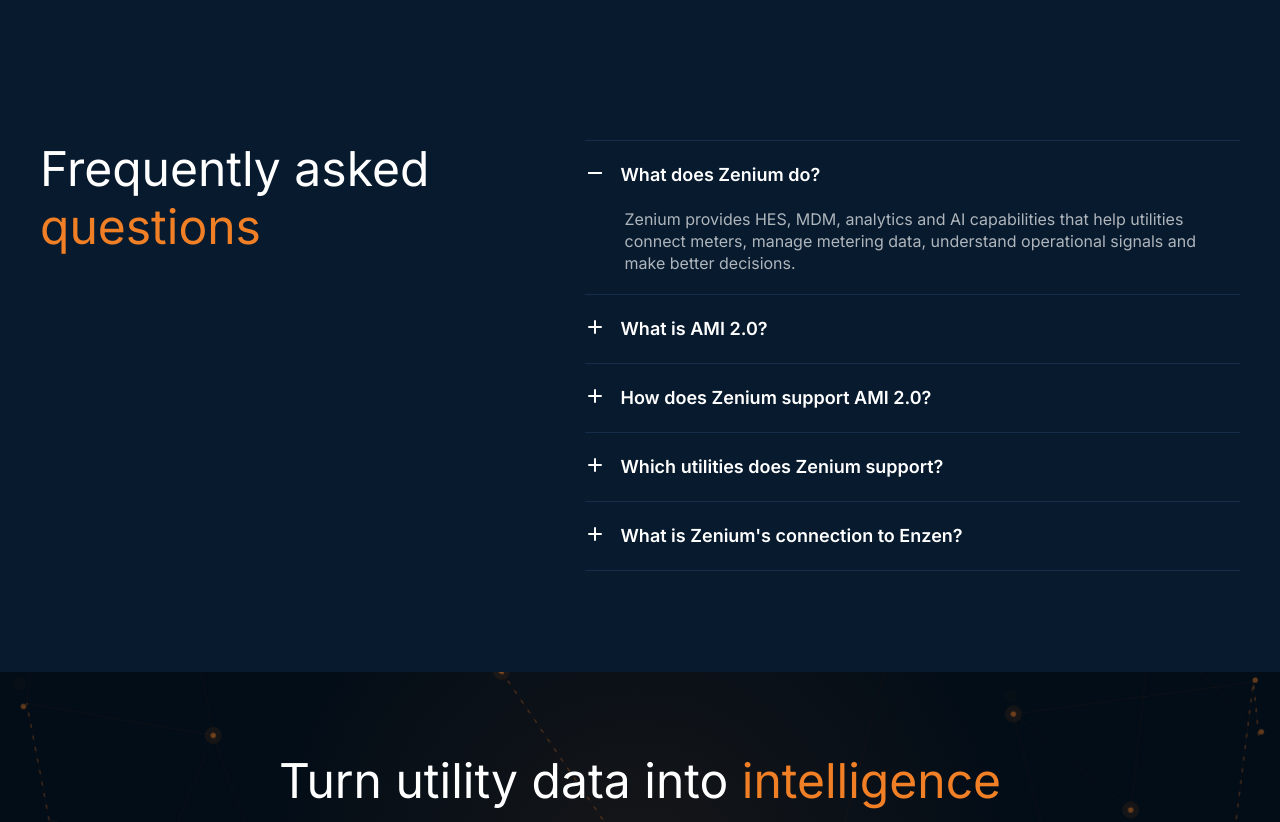
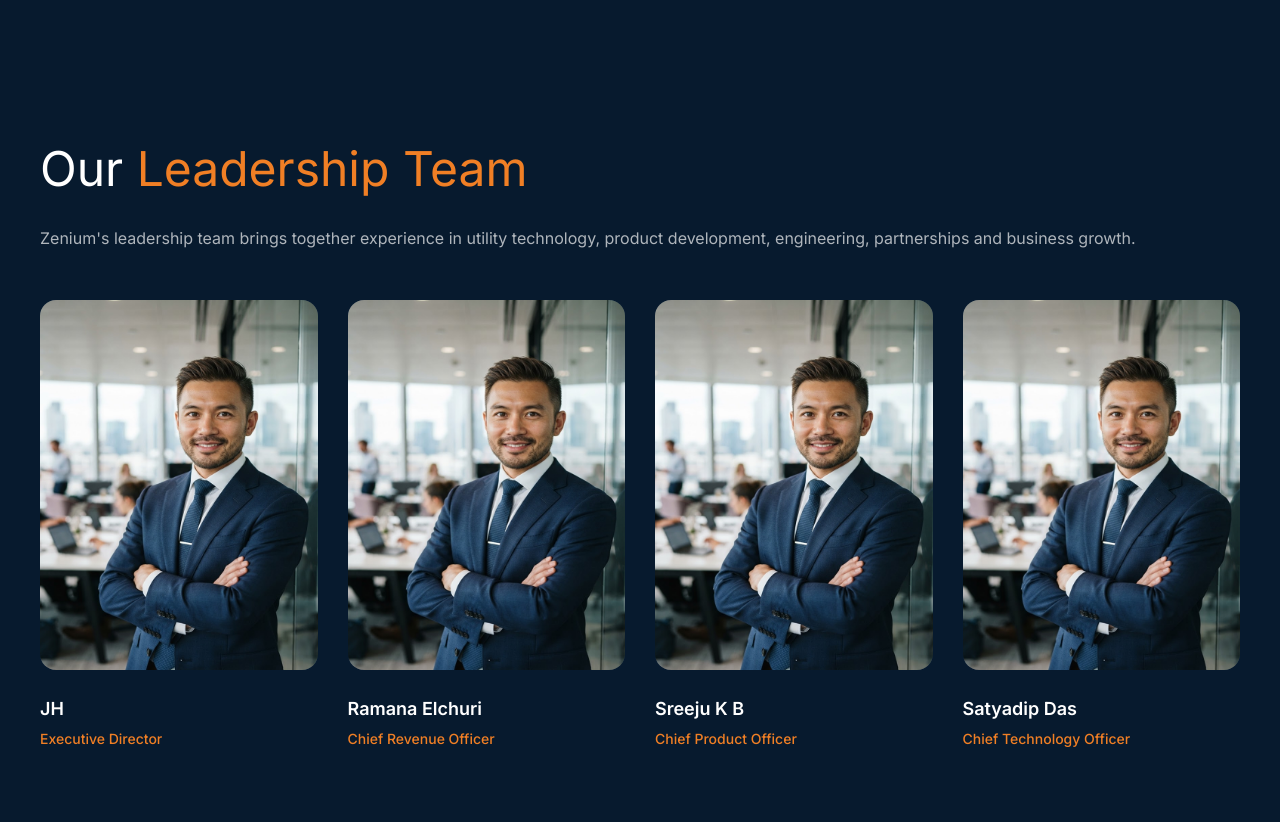
Before and after one commit to Eclipze-dev/Zenium-Website, a Next.js app: page /company/about in a window 1280 px wide. Shown: the part 2360-3182 px from the top of the page. Built offline with nearby package versions, Linux system fonts and the light colour scheme.

Commit message:
Restyle About leadership as Figma portrait grid.
Co-authored-by: Cursor <cursoragent@cursor.com>

```diff
--- a/src/app/company/about/components/AboutLeadershipSection.tsx
+++ b/src/app/company/about/components/AboutLeadershipSection.tsx
@@ -1,76 +1,24 @@
 import OptimizedImage from "@/components/OptimizedImage";
 import { aboutLeadership, type AboutLeader } from "./aboutData";
 
-function leaderInitials(name: string) {
-  const parts = name.split(/\s+/).filter(Boolean);
-  if (parts.length === 1) {
-    return parts[0].slice(0, 2).toUpperCase();
-  }
-  return parts
-    .slice(0, 2)
-    .map((part) => part[0]?.toUpperCase() ?? "")
-    .join("");
-}
-
-function LinkedInBadge({ href, name }: { href: string; name: string }) {
+function LeadershipPortrait({ leader }: { leader: AboutLeader }) {
   return (
-    <a
-      href={href}
-      target="_blank"
-      rel="noopener noreferrer"
-      aria-label={`${name} on LinkedIn`}
-      className="inline-flex h-8 w-8 items-center justify-center rounded-[4px] bg-[#0A66C2] text-white transition-opacity hover:opacity-90"
-    >
-      <svg
-        width="16"
-        height="16"
-        viewBox="0 0 24 24"
-        fill="currentColor"
-        aria-hidden="true"
-      >
-        <path d="M20.447 20.452h-3.554v-5.569c0-1.328-.027-3.037-1.852-3.037-1.853 0-2.136 1.445-2.136 2.939v5.667H9.351V9h3.414v1.561h.046c.477-.9 1.637-1.85 3.37-1.85 3.601 0 4.267 2.37 4.267 5.455v6.286zM5.337 7.433a2.062 2.062 0 01-2.06-2.065 2.064 2.064 0 112.06 2.065zm1.782 13.019H3.555V9h3.564v11.452zM22.225 0H1.771C.792 0 0 .774 0 1.729v20.542C0 23.227.792 24 1.771 24h20.451C23.2 24 24 23.227 24 22.271V1.729C24 .774 23.2 0 22.222 0h.003z" />
-      </svg>
-    </a>
-  );
-}
-
-function LeadershipCard({ leader }: { leader: AboutLeader }) {
-  return (
-    <article className="flex h-full flex-col rounded-[16px] border border-[#152D48] bg-[#0A1725] px-[50px] py-[25px] max-sm:p-[22px]">
-      <div className="flex items-start gap-4">
-        <div className="relative h-[64px] w-[64px] shrink-0 overflow-hidden rounded-full bg-[#152D48]">
+    <article className="flex flex-col">
+      <div className="relative aspect-[3/4] w-full overflow-hidden rounded-[16px] bg-[#152D48]">
         {leader.image ? (
           <OptimizedImage
             src={leader.image}
-              alt=""
+            alt={leader.name}
             fill
-              sizes="64px"
+            sizes="(max-width: 640px) 100vw, (max-width: 1024px) 50vw, 25vw"
             className="object-cover"
           />
-          ) : (
-            <span
-              className="flex h-full w-full items-center justify-center text-p2 font-medium text-zen-text"
-              aria-hidden="true"
-            >
-              {leaderInitials(leader.name)}
-            </span>
-          )}
+        ) : null}
       </div>
-        <div className="min-w-0 pt-1">
-          <h3 className="m-0 text-p2 font-semibold text-zen-text">
+      <h3 className="m-0 mt-[25px] text-p2 font-semibold text-zen-text">
         {leader.name}
       </h3>
-          <p className="m-0 mt-1 text-body font-medium text-orange">
-            {leader.title}
-          </p>
-        </div>
-      </div>
-
-      <p className="m-0 my-[30px] flex-1 text-p1 text-muted">{leader.bio}</p>
-
-      <div className="">
-        <LinkedInBadge href={leader.linkedin} name={leader.name} />
-      </div>
+      <p className="m-0 mt-[6px] text-button font-medium text-orange">{leader.title}</p>
     </article>
   );
 }
@@ -81,7 +29,7 @@ export default function AboutLeadershipSection() {
       className="py-[80px] max-sm:py-[70px]"
       aria-labelledby="about-leadership-title"
     >
-      <div className="container flex flex-col gap-[100px]">
+      <div className="container">
         <header className="max-w-auto">
           <h2
             id="about-leadership-title"
@@ -90,14 +38,14 @@ export default function AboutLeadershipSection() {
             {aboutLeadership.title}{" "}
             <span className="text-h1 text-orange">{aboutLeadership.accent}</span>
           </h2>
-          <p className="m-0 mt-[30px] text-p1 text-muted">
+          <p className="m-0 mt-[30px] max-w-auto text-p1 text-muted">
             {aboutLeadership.description}
           </p>
         </header>
 
-        <div className="grid grid-cols-3 gap-[30px] max-lg:grid-cols-2 max-sm:grid-cols-1">
+        <div className="mt-[50px] grid grid-cols-4 gap-[30px] max-lg:grid-cols-2 max-sm:grid-cols-1">
           {aboutLeadership.leaders.map((leader) => (
-            <LeadershipCard key={leader.name} leader={leader} />
+            <LeadershipPortrait key={leader.name} leader={leader} />
           ))}
         </div>
       </div>
--- a/src/app/company/about/components/aboutData.ts
+++ b/src/app/company/about/components/aboutData.ts
@@ -58,10 +58,7 @@ export const aboutDirection = {
 export type AboutLeader = {
   name: string;
   title: string;
-  bio: string;
-  linkedin: string;
-  /** Optional headshot under /public; initials shown when omitted. */
-  image?: string;
+  image: string;
 };
 
 export const aboutLeadership = {
@@ -73,26 +70,22 @@ export const aboutLeadership = {
     {
       name: "JH",
       title: "Executive Director",
-      bio: "JH brings extensive experience across the energy and utilities sector, with a strong focus on business strategy, operational excellence and long-term growth. He works closely with customers and partners to drive innovation and build sustainable value across the utility ecosystem.",
-      linkedin: "https://www.linkedin.com",
+      image: "/img.png",
     },
     {
       name: "Ramana Elchuri",
       title: "Chief Revenue Officer",
-      bio: "Ramana leads Zenium's revenue and growth strategy, bringing deep experience in enterprise technology, customer engagement and strategic partnerships. He focuses on expanding Zenium's market presence and helping utilities adopt solutions that deliver measurable business and operational value.",
-      linkedin: "https://www.linkedin.com",
+      image: "/img.png",
     },
     {
       name: "Sreeju K B",
       title: "Chief Product Officer",
-      bio: "Sreeju leads product strategy and development at Zenium, with a focus on HES, MDM, analytics and AI-enabled utility solutions. He works across technology, design and business teams to build scalable products that address evolving utility requirements and support the transition towards AMI 2.0.",
-      linkedin: "https://www.linkedin.com",
+      image: "/img.png",
     },
     {
       name: "Satyadip Das",
       title: "Chief Technology Officer",
-      bio: "Satyadip leads Zenium's technology and engineering strategy, focusing on secure, scalable and resilient platforms for the utility sector. His work spans architecture, engineering excellence, product innovation and emerging technologies that enable reliable, future-ready utility operations.",
-      linkedin: "https://www.linkedin.com",
+      image: "/img.png",
     },
   ] satisfies AboutLeader[],
 };
--- a/src/app/company/about/page.tsx
+++ b/src/app/company/about/page.tsx
@@ -6,6 +6,7 @@ import AboutExperienceSection from "./components/AboutExperienceSection";
 import AboutFaqSection from "./components/AboutFaqSection";
 import AboutFinalCtaSection from "./components/AboutFinalCtaSection";
 import AboutIntroSection from "./components/AboutIntroSection";
+import AboutLeadershipSection from "./components/AboutLeadershipSection";
 
 export default function AboutPage() {
   return (
@@ -16,6 +17,7 @@ export default function AboutPage() {
         <AboutDecisionsSection />
         <AboutExperienceSection />
         <AboutDirectionSection />
+        <AboutLeadershipSection />
         <AboutFaqSection />
         <AboutFinalCtaSection />
       </main>
```
Also changed, not shown: public/img.png (added). Lines whose indentation alone changed are shown as unchanged.
